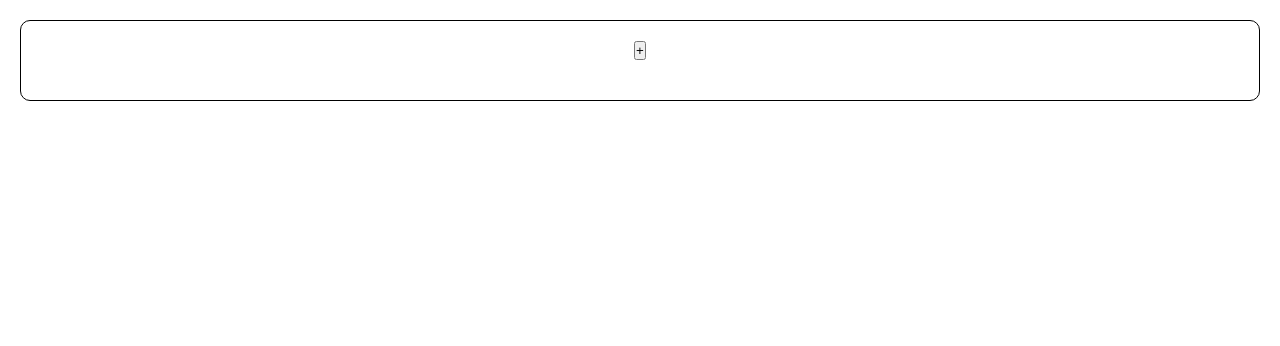
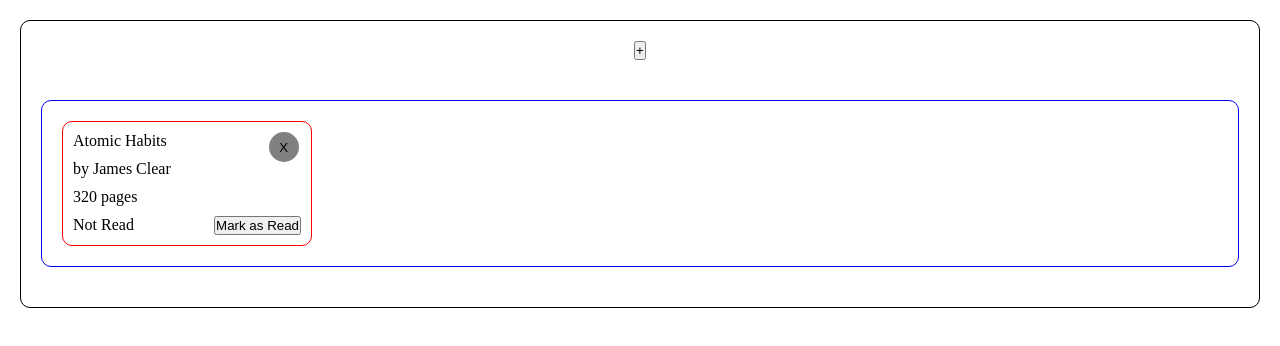
Before and after one commit to k4iLeb/TOP-Library, a plain HTML site: page index.html in a window 1280 px wide. Drawn offline with Linux system fonts and the light colour scheme.

Commit message:
Add displayBooks, add delBtn and toggleBtn
TODO:
-Add toggleBtn functionality

```diff
--- a/index.html
+++ b/index.html
@@ -23,12 +23,13 @@
         <button class="submit">Submit</button>
       </div>
       <div class="library">
-        <div class="card">
-          <p class="title"></p>
-          <p class="author"></p>
-          <p class="pages"></p>
-          <div class="status"></div>
-        </div>
+        <!-- <div class="card">
+          <p class="title">Atomic Habits</p>
+          <p class="author">James Clear</p>
+          <p class="pages">320</p>
+          <div class="status">Not read</div>
+          <div class="status">Not read</div>
+        </div> -->
       </div>
     </div>
     <script src="./script.js"></script>
--- a/script.js
+++ b/script.js
@@ -1,4 +1,15 @@
-const books = [];
+// const books = [];
+const books = [
+  {
+    title: "Atomic Habits",
+    author: "James Clear",
+    pages: "320",
+    read: false,
+    data: "2025221161135924",
+  },
+];
+
+console.log(books);
 
 // **** SELECTORS ****
 
@@ -6,12 +17,26 @@
 const submit = document.querySelector(".submit");
 const inputCard = document.querySelector(".input");
 const addBook = document.querySelector(".addBook");
+const library = document.querySelector(".library");
 
 // **** LISTENERS ****
 
 submit.addEventListener("click", addBookToLibrary);
 
 addBook.addEventListener("click", showForm);
+
+// delBtn.forEach((x) => {
+//   x.addEventListener("click", () => {
+//     console.log("hi");
+//   });
+// });
+
+// console.log(delBtn);
+
+// **** DISPLAY BOOKS ****
+displayBooks();
+
+// **** FUNCTIONS ****
 
 function Book(title, author, pages, read) {
   this.title = title;
@@ -61,5 +86,63 @@
   books.push(book);
   inputCard.style.visibility = "hidden";
 
-  console.log(books);
+  // console.log(books);
+  displayBooks();
 }
+
+function displayBooks() {
+  library.innerHTML = "";
+  books.forEach(({ title, author, pages, read, data }) => {
+    const card = document.createElement("div");
+    card.classList.add("card");
+    card.setAttribute("data", `${data}`);
+
+    const titleEl = document.createElement("p");
+    titleEl.classList.add("title");
+    titleEl.textContent = title;
+
+    const authorEl = document.createElement("p");
+    authorEl.classList.add("author");
+    authorEl.textContent = `by ${author}`;
+
+    const pagesEl = document.createElement("p");
+    pagesEl.classList.add("pages");
+    pagesEl.textContent = `${pages} pages`;
+
+    const readEl = document.createElement("div");
+    readEl.classList.add("status");
+    readEl.textContent = read ? "Read" : "Not Read";
+
+    const delEl = document.createElement("button");
+    delEl.classList.add("del-button");
+    delEl.innerText = `X`;
+    delEl.addEventListener("click", () => {
+      books.forEach((x) => {
+        if (x.data == delEl.parentElement.attributes[1].value) {
+          books.splice(books.indexOf(x), 1);
+          displayBooks();
+        }
+      });
+    });
+
+    const toggleButton = document.createElement("button");
+    toggleButton.classList.add("toggle-btn");
+    toggleButton.textContent = read ? "Mark as Unread" : "Mark as Read";
+    // *** WIP: ADD TOGGLE FUNCTIONALITY ***
+
+    readEl.append(toggleButton);
+    card.append(titleEl, authorEl, pagesEl, readEl, delEl);
+    library.appendChild(card);
+  });
+}
+
+// library.innerHTML = books
+//   .map((x) => {
+//     return `<div class="card">
+//       <p class="title">${x.title}</p>
+//       <p class="author">${x.author}</p>
+//       <p class="pages">${x.pages}</p>
+//       <div class="status">${x.read ? "Read" : "Not Read"}</div>
+//     </div>`;
+//   })
+//   .join("");
--- a/styles.css
+++ b/styles.css
@@ -32,10 +32,13 @@
   flex-direction: column;
   gap: 5px;
 
+  background-color: #e2e8f0;
+  padding: 20px;
+  border-radius: 10px;
   visibility: hidden;
   position: absolute;
-  height: 100%;
-  top: 150%;
+  /* height: auto; */
+  top: 100px;
 }
 
 input:focus {
@@ -46,6 +49,76 @@
   border: 2px solid red;
 }
 
+.library {
+  width: 100%;
+  margin: 20px;
+  padding: 20px;
+
+  display: grid;
+  grid-template-columns: repeat(auto-fit, minmax(200px, 250px));
+  gap: 20px;
+
+  border: 1px solid blue;
+  border-radius: 10px;
+}
+
+.card {
+  display: flex;
+  flex-direction: column;
+  gap: 10px;
+  border: 1px solid red;
+  border-radius: 10px;
+  padding: 10px;
+  max-width: 250px;
+  position: relative;
+}
+
+.del-button {
+  position: absolute;
+  background-color: gray;
+  right: 5%;
+  border: 0;
+  border-radius: 50%;
+  width: 30px;
+  height: 30px;
+}
+
+.del-button:hover {
+  cursor: pointer;
+}
+
+.status {
+  display: flex;
+  justify-content: space-between;
+}
+
+/* .card {
+  border: 1px solid #ddd;
+  padding: 12px;
+  margin: 10px;
+  border-radius: 8px;
+  background: #f9f9f9;
+  width: 200px;
+}
+
+.status {
+  font-weight: bold;
+  margin: 5px 0;
+}
+
+.toggle-btn {
+  background: #007bff;
+  color: white;
+  border: none;
+  padding: 6px 10px;
+  cursor: pointer;
+  border-radius: 5px;
+}
+
+.toggle-btn:hover {
+  background: #0056b3;
+} */
+
 /*
 input,
 button {
```
